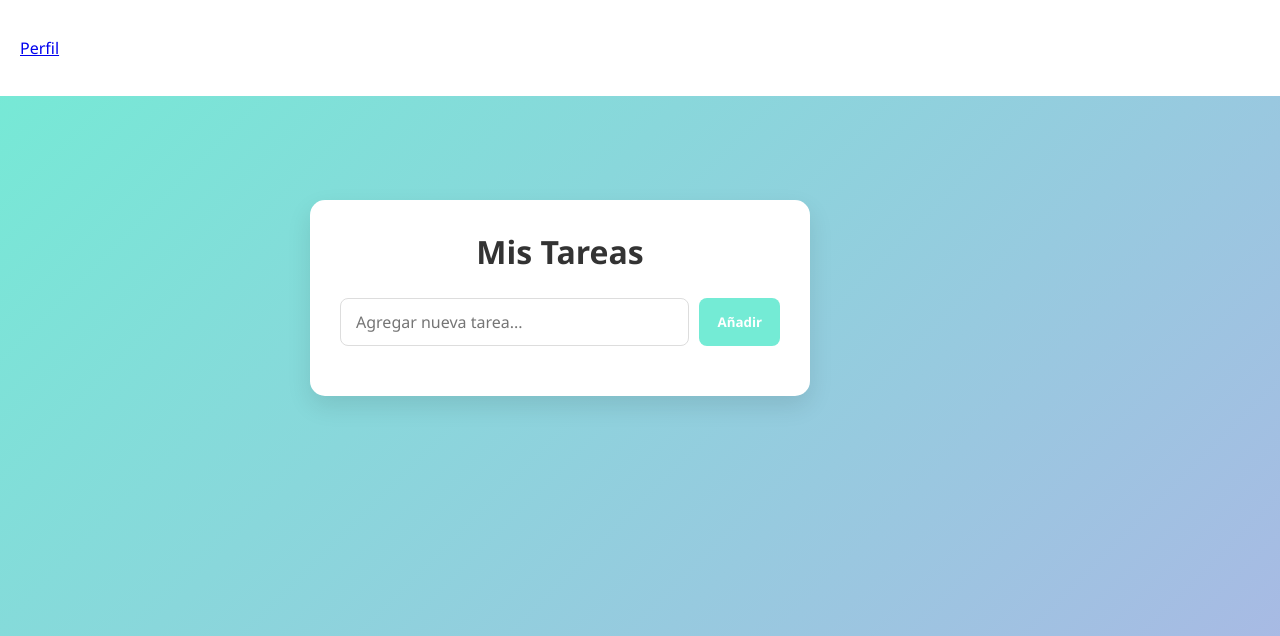
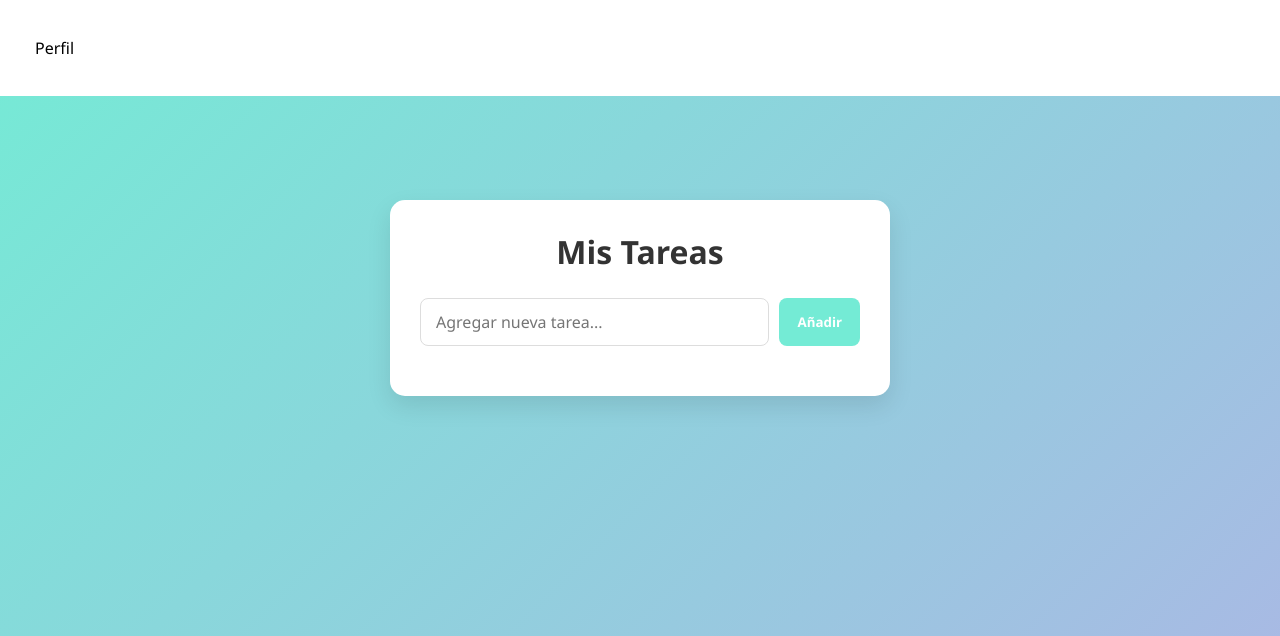
Before and after one commit to Juanjo200701/Sebas_proyect, a PHP site: page /inicio.php in a window 1280 px wide. Shown: the top 636 px of the page. Run offline with PHP 8.4, Linux system fonts and the light colour scheme; the visitor is signed in with stand-in values (Sample User, id 1); data that the repository does not hold is empty.

Commit message:
centrar el inicio de las tareas

```diff
--- a/header.php
+++ b/header.php
@@ -2,9 +2,9 @@
   <link rel="stylesheet" href="style/header.css" />
 </head>
 <header class="header">
-
+    <nav class="nav">
       <!-- <a href="#">Inicio</a> -->
       <a href="#">Perfil</a>
       <button id="cerrarSesionBtn" class="cerrar-sesion"><a href="logout.php">Cerrar sesión</a></button>
-
+    </nav>
   </header>
--- a/style/header.css
+++ b/style/header.css
@@ -15,7 +15,7 @@ body {
   width: 100%;
   height: 6em;
 }
-
+header
 .nav a, .cerrar-sesion {
   color: black;
   margin-left: 15px;
@@ -26,7 +26,6 @@ body {
   font-size: 16px;
 }
 #cerrarSesionBtn{
-  color: red;
     a{
         position: relative;
         left: 90em;
@@ -35,8 +34,7 @@ body {
 }
 .nav{
   a{
-    /* position: relative; */
-    /* left: 45em;     */
+
     color: black;
   }
 }
--- a/style/inicio.css
+++ b/style/inicio.css
@@ -26,7 +26,9 @@ body {
   max-width: 500px;
   position: relative;
   top: 10em;
-  right:  5em;
+  /* left:  1em; */
+  justify-content: center;
+  align-items: center;
 
 }
 
```
